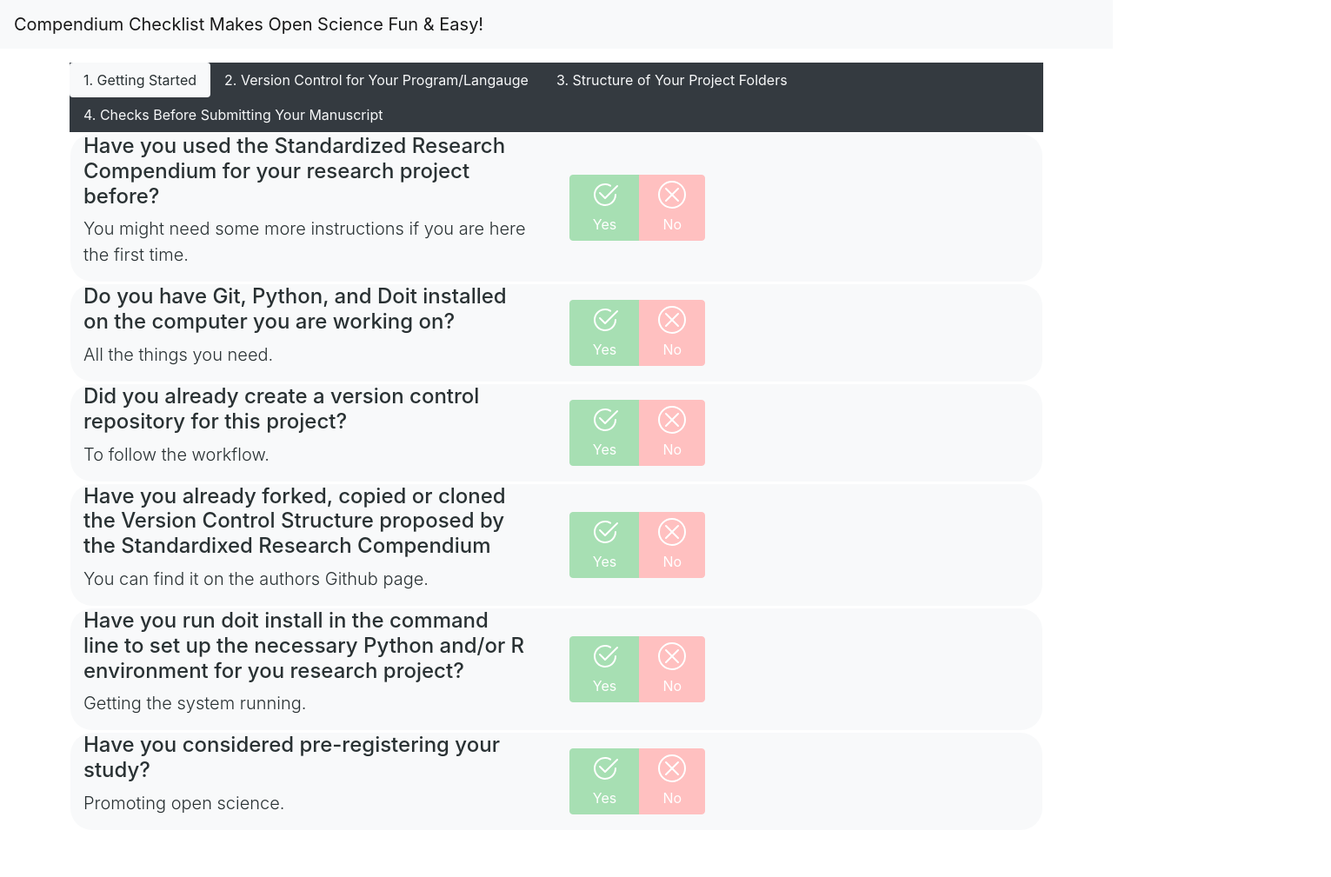
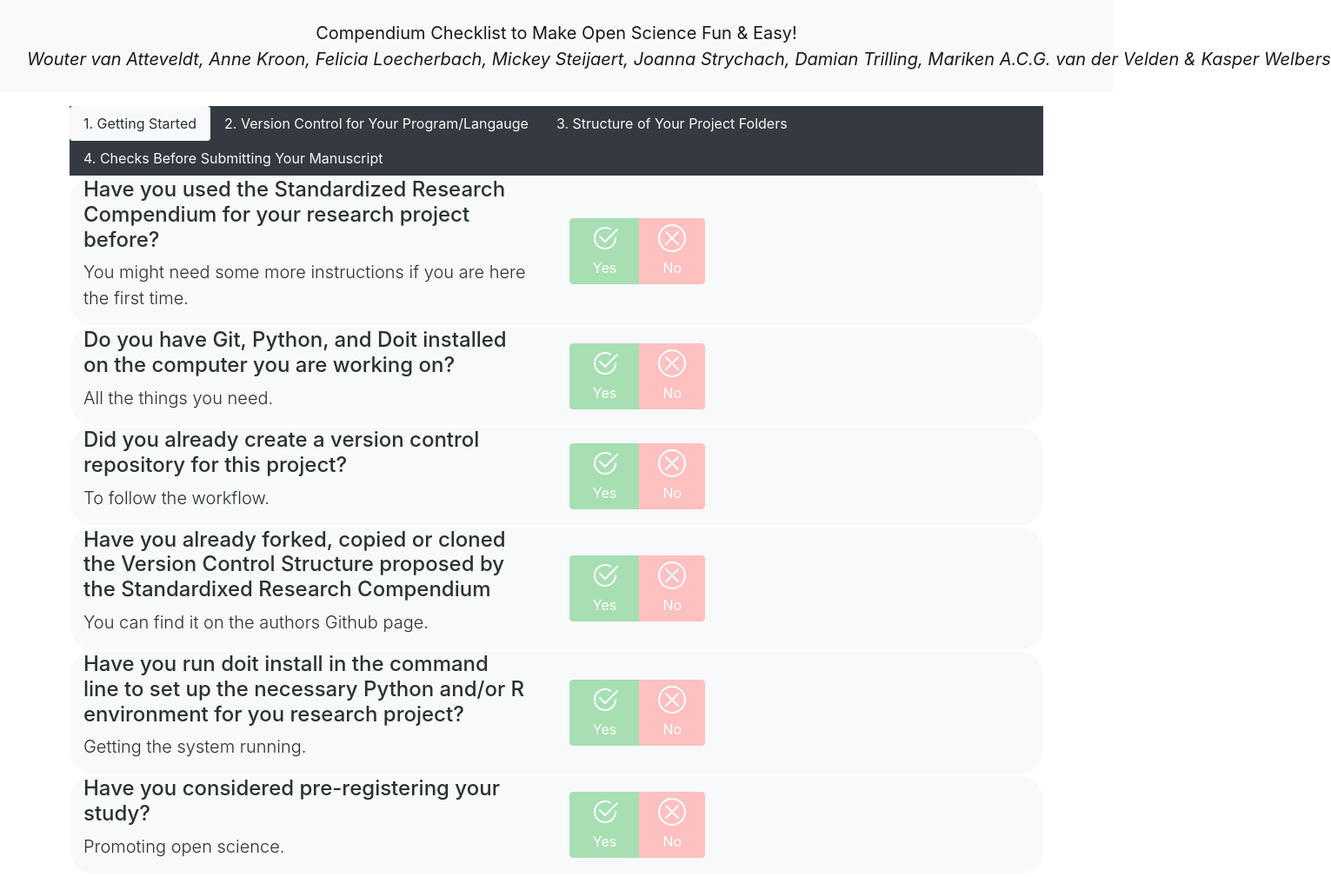
Before and after one commit to ccs-amsterdam/compendium-checklist, a plain HTML site: page mock.html in a window 1280 px wide. Shown: the whole page at 87% size, 1531 px wide, since content can reach past the window. Before the commit the page ends 972 px from the top, so only its background shows below. Drawn offline with nearby package versions, Linux system fonts and the light colour scheme.

Commit message:
layout changes

```diff
--- a/mock.html
+++ b/mock.html
@@ -20,11 +20,6 @@
             align-items: center}
         .qquestion {border-radius: 25px 0px 0px 25px}
         .qadvice   {border-radius: 0px 25px 25px 0px}
-
-        .container-fluid{
-          border-radius: 25px 25px 25px 25px;
-        }
-
 
         .yes::before {
             display: inline-block;
@@ -67,6 +62,7 @@
 
         .nav-pills{
           background-color: rgb(41, 49, 51);
+
         }
 
         .pill a {
@@ -78,6 +74,13 @@
           color: rgb(41, 49, 51)!important;
         }
 
+        .navbar-brand {
+          float: left;
+          padding: 15px;
+          text-align: center;
+          width: 100%;
+}
+
 
     </style>
 
@@ -85,7 +88,9 @@
 </head>
 <body>
 <nav class="navbar navbar-expand-lg navbar-light bg-light">
-    <a class="navbar-brand" href="#">Compendium Checklist Makes Open Science Fun &amp Easy!</a>
+    <a class="navbar-brand" href="https://github.com/vanatteveldt/compendium-checklist" target="_blank">
+      Compendium Checklist to Make Open Science Fun &amp Easy!<br />
+      <i>Wouter van Atteveldt, Anne Kroon, Felicia Loecherbach, Mickey Steijaert, Joanna Strychach, Damian Trilling, Mariken A.C.G. van der Velden &amp Kasper Welbers </i> </a>
     <button class="navbar-toggler" type="button" data-toggle="collapse" data-target="#navbarSupportedContent" aria-controls="navbarSupportedContent" aria-expanded="true" aria-label="Toggle navigation">
         <span class="navbar-toggler-icon"></span>
     </button>
```
Also changed, not shown: mock_template.html (+11 -6 lines).
